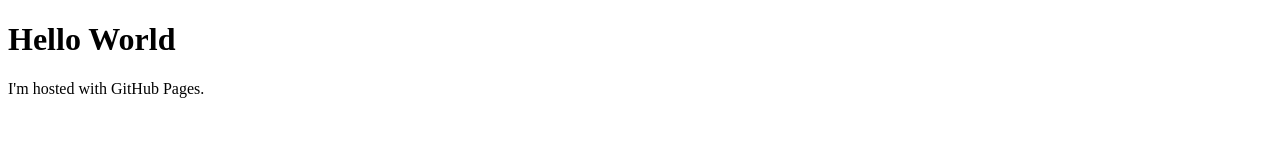
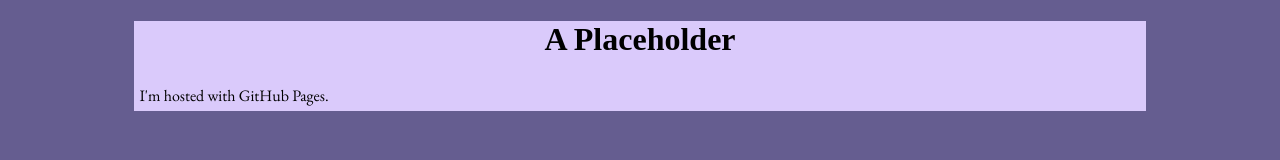
Before and after one commit to LavenderLucid/LavenderLucid.github.io, a plain HTML site: page index.html in a window 1280 px wide. Drawn offline with nearby package versions, Linux system fonts and the light colour scheme; a web font is replaced by a local one.

Commit message:
About me page started

```diff
--- a/css/style.css
+++ b/css/style.css
@@ -1,3 +1,19 @@
 h1 {
     font-family: "Aladin";
+    text-align: center;
 }
+
+p {
+    font-family: "EB Garamond";
+    padding: 5px;
+}
+
+body {
+    background-color: rgb(101, 93, 144);
+}
+
+#primary-window {
+    margin-left: 10%;
+    margin-right: 10%;
+    background-color: #dacafb;
+}
--- a/index.html
+++ b/index.html
@@ -1,9 +1,22 @@
 <!DOCTYPE html>
-<html>
+
+<html lang="en">
+<head>
+  <meta charset="utf-8">
+
+  <title>About</title>
+
+  <link rel="stylesheet" href="css/styles.css?v=1.0">
+
+</head>
+
 <link rel="stylesheet" href="css/style.css">
 <link rel="stylesheet" href="https://fonts.googleapis.com/css?family=Aladin">
+<link rel="stylesheet" href="https://fonts.googleapis.com/css?family=EB+Garamond">
+
 <body>
-<h1>Hello World</h1>
-<p>I'm hosted with GitHub Pages.</p>
+    <div id="primary-window">
+        <h1>A Placeholder</h1>
+        <p>I'm hosted with GitHub Pages.</p>
+    </div>
 </body>
-</html>
```
Also changed, not shown: 1 other file.
